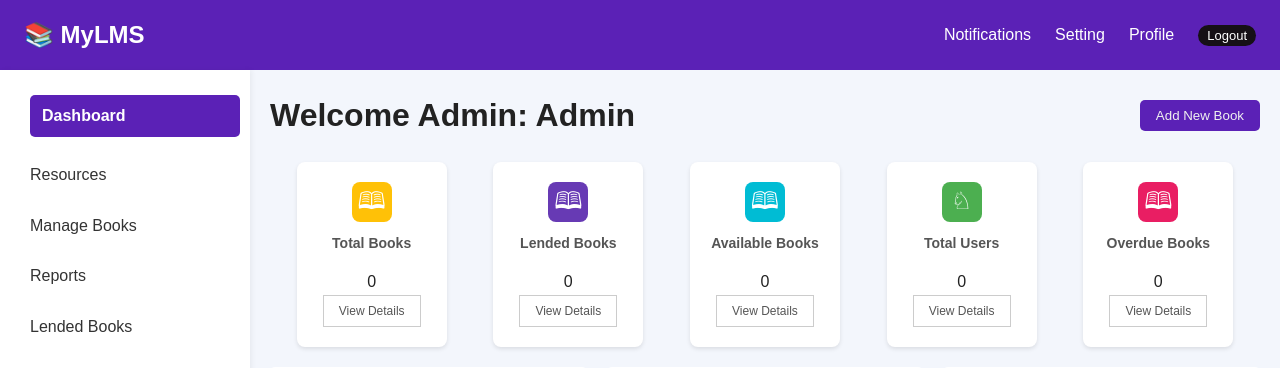
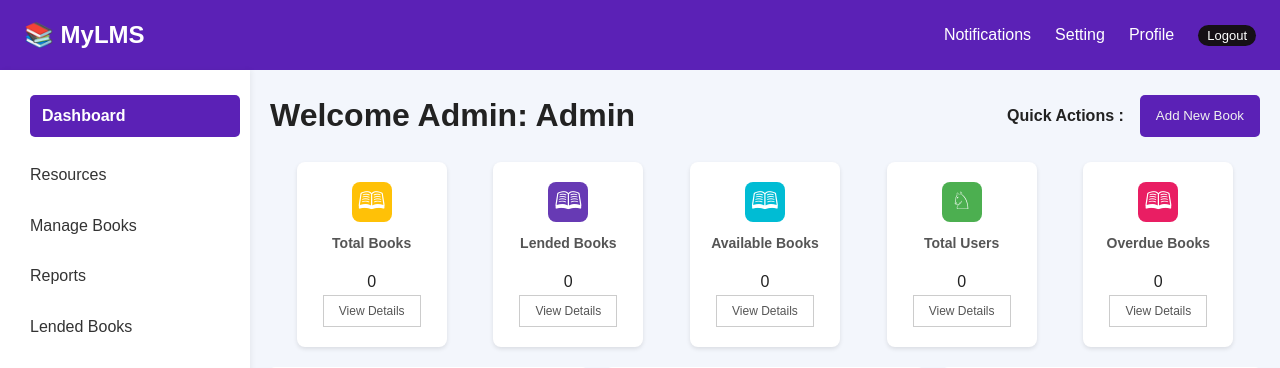
Before and after one commit to Vinay1291/Library-Management-System, a PHP site: page /admin/ in a window 1280 px wide. Shown: the top 368 px of the page. Run offline with PHP 8.4, Linux system fonts and the light colour scheme; a user stored in the database is signed in.

Commit message:
quick action button on

```diff
--- a/admin/assets/css/admin.css
+++ b/admin/assets/css/admin.css
@@ -79,6 +79,14 @@
     justify-content: space-between;
     align-items: center;
     margin-bottom: 20px;
+}
+
+.quick {
+    display: flex;
+}
+.quick p {
+    font-weight: 600;
+    margin: 8px 16px;
 }
 
 .topbar button {
--- a/admin/index.php
+++ b/admin/index.php
@@ -53,7 +53,10 @@ $activePage = 'dashboard';
   <div class="main">
     <div class="topbar">
       <h1>Welcome Admin: <?php echo $_SESSION['name'] ?></h1>
-      <button onclick="window.location.href='add_books.php'">Add New Book</button>
+      <div class="quick">
+        <p>Quick Actions : </p>
+        <button onclick="window.location.href='add_books.php'">Add New Book</button>
+      </div>
     </div>
 
     <div class="cards">
```
